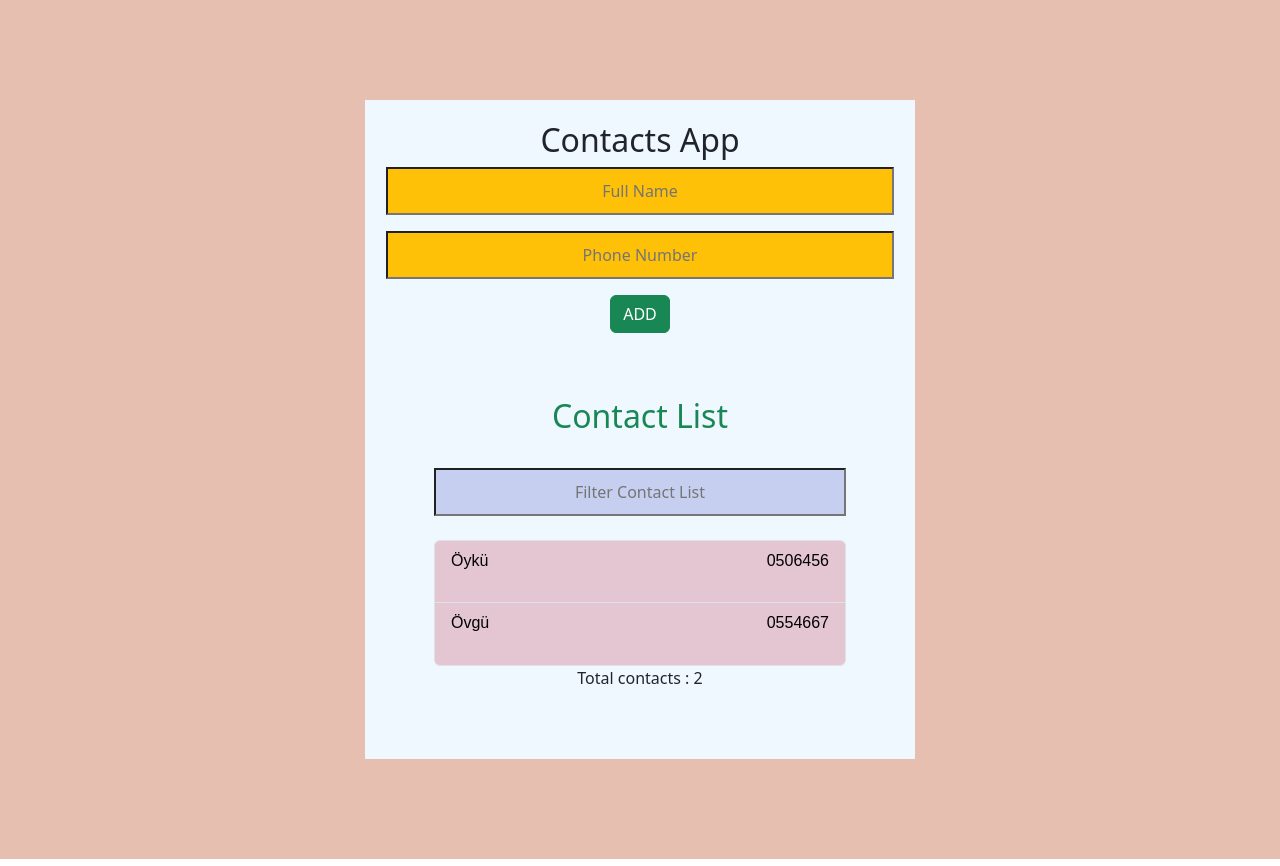
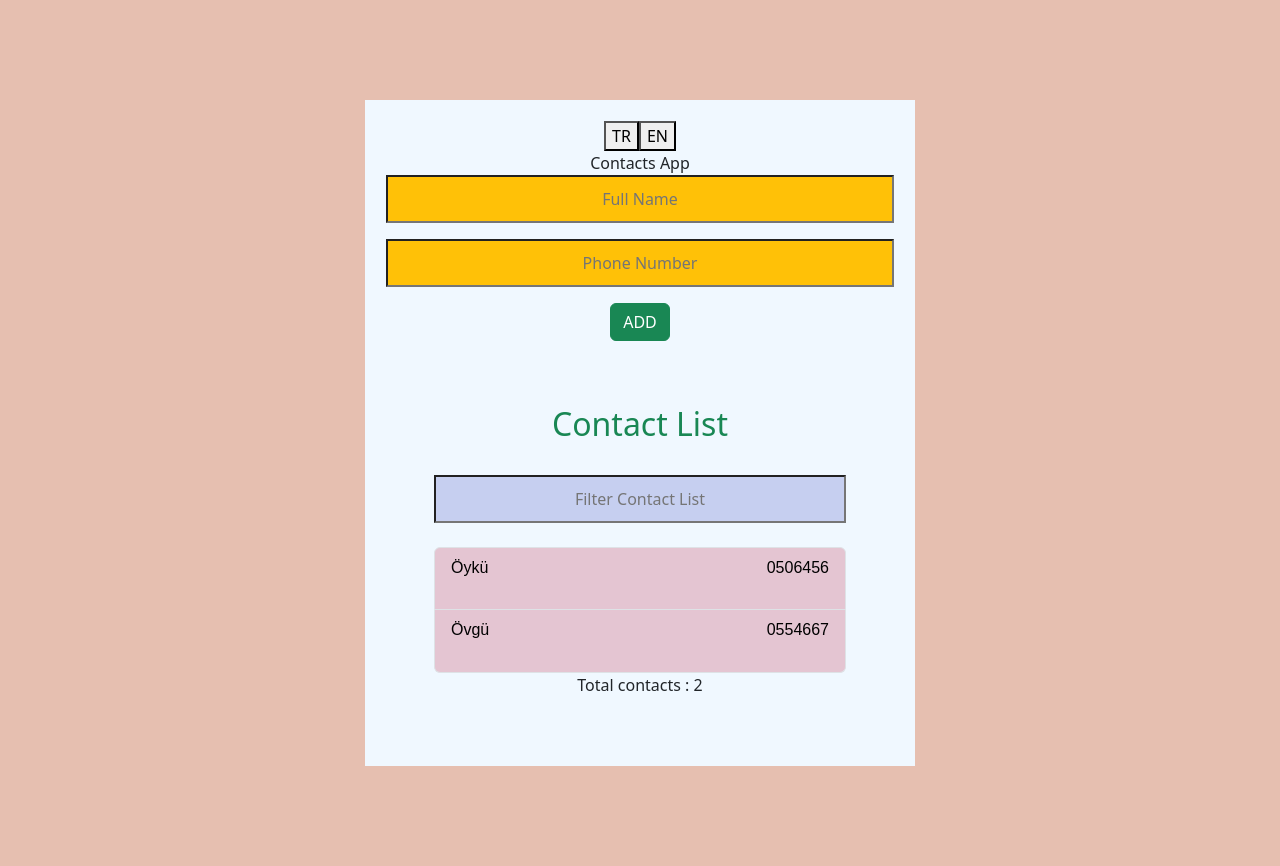
Before and after one commit to oykuky/Learn-React, a React (Create React App) app in the folder contactsapp/: page / in a window 1280 px wide. Built offline with nearby package versions, Linux system fonts and the light colour scheme.

Commit message:
localization added

```diff
--- a/contactsapp/package.json
+++ b/contactsapp/package.json
@@ -9,6 +9,7 @@
     "bootstrap": "^5.3.1",
     "react": "^18.2.0",
     "react-dom": "^18.2.0",
+    "react-intl": "^6.4.7",
     "react-scripts": "5.0.1",
     "reactstrap": "^9.2.0",
     "web-vitals": "^2.1.4"
--- a/contactsapp/src/components/Contacts/Form/index.js
+++ b/contactsapp/src/components/Contacts/Form/index.js
@@ -1,5 +1,5 @@
 import React from "react";
-import {useState,useEffect} from "react"
+import {useState} from "react"
 
 function Form({addContact , contacts}) {
     //form bir nesne değişkenidir
--- a/contactsapp/src/components/Contacts/index.js
+++ b/contactsapp/src/components/Contacts/index.js
@@ -3,10 +3,23 @@ import List from './List'
 import Form from './Form'
 import { useState } from 'react'
 import './style.css'
+import {IntlProvider,FormattedMessage} from "react-intl"
+import LangButton from '../LangButton';
 
 
 //büyük component
 function Contacts() {
+  const isLocale = localStorage.getItem('locale');
+  const defaultLocale = isLocale ? isLocale : navigator.language;
+  const [locale,setLocale] = useState(defaultLocale);
+  const message ={
+    'tr-TR':{
+      title1: "Rehber Uygulaması"
+    } ,
+     'en-US' : {
+       title1: "Contacts App"
+   }
+   }
     const [contacts, setContacts] = useState([
       {fullName : 'Öykü', phone_number : '0506456'},
       {fullName : 'Övgü', phone_number : '0554667'}
@@ -18,11 +31,15 @@ function Contacts() {
     //bu yüzden useEffect içine [contacts] bağımlılık dizisini ekliyoruz
     useEffect(()=>{
         console.log(contacts)
-    },[contacts]);
+        localStorage.setItem('locale',locale)
+    },[contacts,locale]);
 
   return (
-    <div id='container'>
-      <h2>Contacts App</h2>
+   <IntlProvider messages={message[locale]}>
+     <div id='container'>
+     <LangButton setLocale={setLocale}/>
+      <FormattedMessage id="title1"/>
+
         <Form addContact={setContacts} contacts = {contacts} />
         <List listofcontacts = {contacts}/>
 
@@ -30,6 +47,7 @@ function Contacts() {
         'addContact' propu ile ile yeni kişileri eklemek için kullanılan işlevi 'setContacts'
         alır ve mevcut listeyi 'contacts' görüntülemek için 'contacts' propunu alır. */}
     </div>
+   </IntlProvider>
 
 
   )
--- a/contactsapp/src/components/Contacts/style.css
+++ b/contactsapp/src/components/Contacts/style.css
@@ -26,3 +26,7 @@ input{
     font-size: medium;
     font-family:Arial, Helvetica, sans-serif;
 }
+
+.title1{
+    color: rgb(32, 130, 10);
+}
--- /dev/null
+++ b/contactsapp/src/components/LangButton.js
@@ -0,0 +1,11 @@
+
+function LangButton({setLocale} ){
+  return (
+    <div>
+        <button onClick={()=>setLocale('tr-TR')}>TR</button>
+        <button onClick={()=>setLocale('en-US')}>EN</button>
+    </div>
+  )
+}
+
+export default LangButton
```
Also changed, not shown: 1 other file (tests, documents, lock files or other folders).
